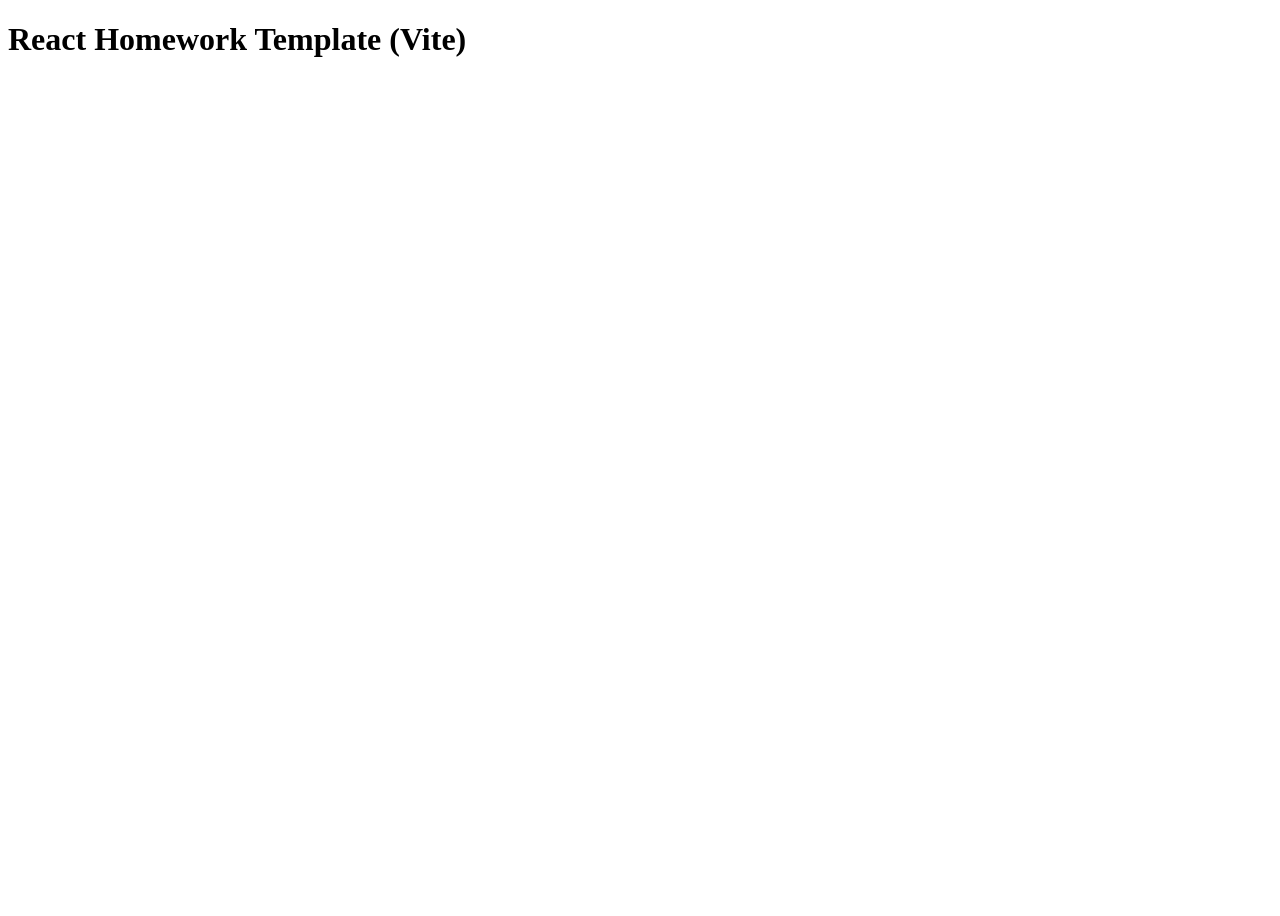
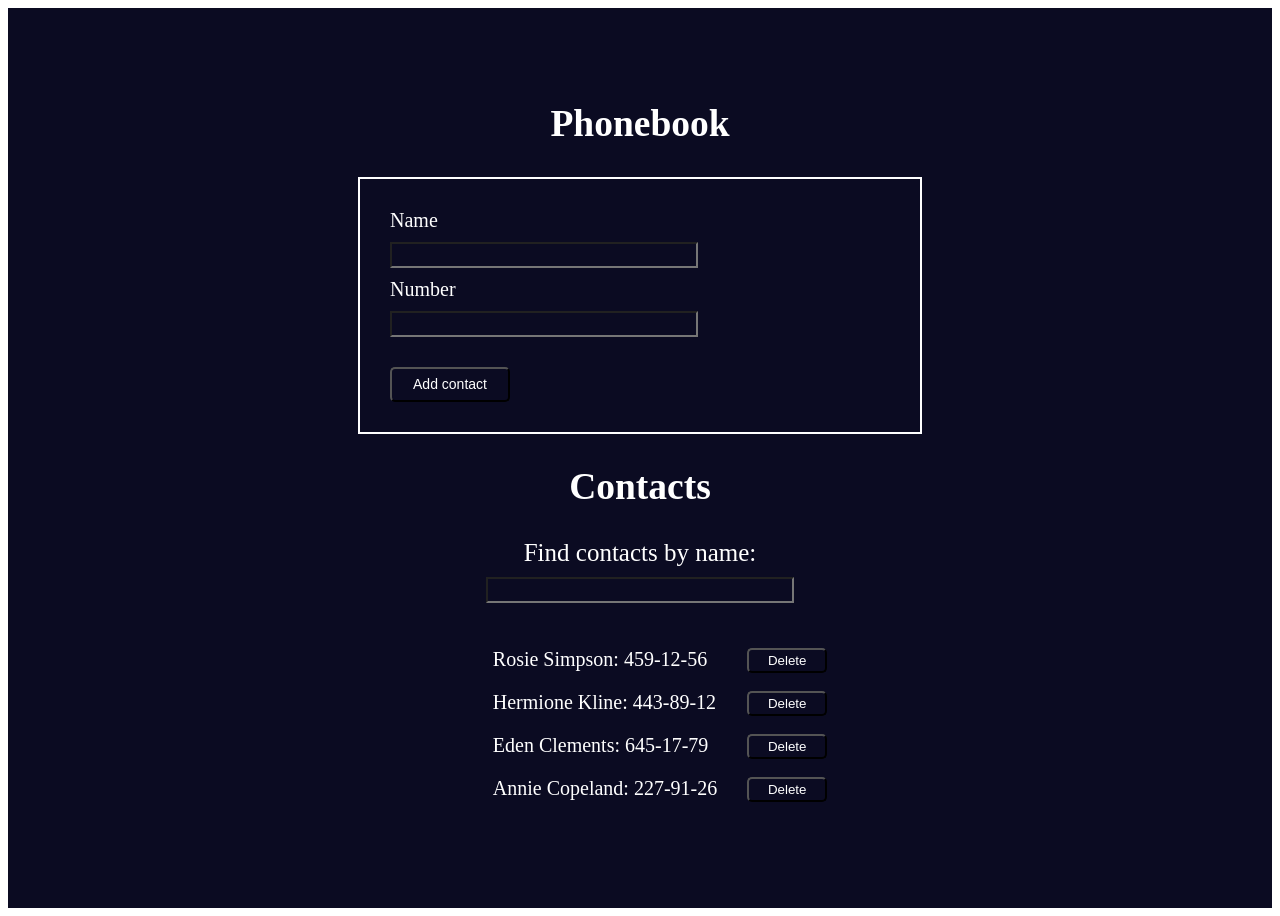
Before and after one commit to malwinaknie/goit-react-hw-04-phonebook, a React (Vite) app: page / in a window 1280 px wide. Before the commit the page ends 800 px from the top, so only its background shows below. Built offline with nearby package versions, Linux system fonts and the light colour scheme.

Commit message:
Finished task

```diff
--- a/package.json
+++ b/package.json
@@ -10,6 +10,7 @@
     "preview": "vite preview"
   },
   "dependencies": {
+    "nanoid": "^5.0.7",
     "react": "^18.3.1",
     "react-dom": "^18.3.1",
     "react-router-dom": "^6.23.1"
--- a/src/components/App.jsx
+++ /dev/null
@@ -1,9 +0,0 @@
-function App() {
-  return (
-    <>
-      <h1>React Homework Template (Vite)</h1>
-    </>
-  );
-}
-
-export default App;
--- /dev/null
+++ b/src/components/app/App.jsx
@@ -0,0 +1,94 @@
+import React, { Component } from "react";
+import ContactForm from "../contact-form/ContactForm";
+import Filter from "../filter/Filter";
+import ContactList from "../contact-list/ContactList";
+import { nanoid } from "nanoid";
+import styles from "../app/App.module.css";
+
+class App extends Component {
+constructor() {
+  super()
+  this.state = {
+    contacts: [],
+    filter: '',
+  }
+}
+
+  componentDidMount() {
+    const storedContacts = localStorage.getItem('contacts');
+    if (storedContacts) {
+      this.setState({contacts: JSON.parse(storedContacts)});
+    }
+    else {
+      this.setState({
+        contacts: [
+          { id: "id-1", name: "Rosie Simpson", number: "459-12-56" },
+          { id: "id-2", name: "Hermione Kline", number: "443-89-12" },
+          { id: "id-3", name: "Eden Clements", number: "645-17-79" },
+          { id: "id-4", name: "Annie Copeland", number: "227-91-26" },
+        ],
+      })
+    }
+  }
+
+  componentDidUpdate(prevProps, prevState) {
+    if (this.state.contacts !== prevState.contacts) {
+      localStorage.setItem('contacts', JSON.stringify(this.state.contacts));
+    }
+  }
+
+  addContact = (name, number) => {
+    const contactExists = this.state.contacts.some(
+      (contact) => contact.name.toLowerCase() === name.toLowerCase(),
+    );
+
+    if (contactExists) {
+      alert(`${name} is already in your contacts!`);
+      return;
+    }
+
+    const id = nanoid();
+    const contact = { id, name, number };
+    this.setState((prevState) => ({
+      contacts: [...prevState.contacts, contact],
+    }));
+  };
+
+  deleteContact = (contactId) => {
+    this.setState((prevState) => ({
+      contacts: prevState.contacts.filter(
+        (contact) => contact.id !== contactId),
+    }));
+  };
+
+  handleFilterChange = (e) => {
+    const { value } = e.target;
+    this.setState({ filter: value });
+  };
+
+  getFilteredContacts = () => {
+    const { contacts, filter } = this.state;
+    return contacts.filter((contact) =>
+      contact.name.toLowerCase().includes(filter.toLowerCase()),
+    );
+  };
+
+  render() {
+    const { filter } = this.state;
+    const filteredContacts = this.getFilteredContacts();
+    return (
+      <div className={styles["container"]}>
+        <h2>Phonebook</h2>
+        <ContactForm onSubmit={this.addContact} />
+        <h2>Contacts</h2>
+        <Filter value={filter} onChange={this.handleFilterChange} />
+        <ContactList
+          contacts={filteredContacts}
+          deleteContact={this.deleteContact}
+        />
+      </div>
+    );
+  }
+}
+
+export default App;
--- /dev/null
+++ b/src/components/app/App.module.css
@@ -0,0 +1,14 @@
+.container {
+    height: 100vh;
+    display: flex;
+    flex-direction: column;
+    justify-content: center;
+    align-items: center;
+    text-align: center;
+    gap: 10;
+    background-color: #0b0b22;
+    color: white;
+    font-size: 25px;
+    padding: 50px;
+
+}
--- /dev/null
+++ b/src/components/contact-form/ContactForm.jsx
@@ -0,0 +1,64 @@
+import React, { Component } from "react";
+import styles from './ContactForm.module.css'
+
+export default class ContactForm extends Component {
+    state = {
+        name: '',
+        number: '',
+      }
+
+handleChange = e => {
+    const {name, value} = e.target;
+    this.setState({[name]: value})
+};
+
+handleSubmit = e => {
+    e.preventDefault();
+    const {name, number} =this.state;
+    this.props.onSubmit(name, number);
+    this.setState({name: '', number:''})
+};
+
+render() {
+    const { name, number } = this.state;
+    return (
+      <div className={(styles["container"])}>
+        <form
+        className={(styles["form"])}
+        onSubmit={this.handleSubmit}>
+          <label className={(styles['label'])}>
+            Name
+            <input
+              className={(styles["input"])}
+              type="text"
+              name="name"
+              pattern="^[a-zA-Zа-яА-Я]+(([' -][a-zA-Zа-яА-Я ])?[a-zA-Zа-яА-Я]*)*$"
+              title="Name may contain only letters, apostrophe, dash and spaces. For example Adrian, Jacob Mercer, Charles de Batz de Castelmore d'Artagnan"
+              required
+              value={name}
+              onChange={this.handleChange}
+            />
+          </label>
+          <label className={(styles['label'])}>
+            Number
+            <input
+              className={(styles["input"])}
+              type="tel"
+              name="number"
+              pattern="\+?\d{1,4}?[-.\s]?\(?\d{1,3}?\)?[-.\s]?\d{1,4}[-.\s]?\d{1,4}[-.\s]?\d{1,9}"
+              title="Phone number must be digits and can contain spaces, dashes, parentheses and can start with +"
+              required
+              value={number}
+              onChange={this.handleChange}
+            />
+          </label>
+          <button
+          className={(styles["button"])}
+          type="submit">
+            Add contact
+          </button>
+        </form>
+      </div>
+    );
+  }
+}
--- /dev/null
+++ b/src/components/contact-form/ContactForm.module.css
@@ -0,0 +1,51 @@
+form {
+    display: flex;
+    flex-direction: column;
+    gap: 10px;
+}
+
+.container {
+    border: 2px solid white;
+    padding: 30px;
+    text-align: left;
+    width: 500px;
+}
+
+.input {
+    background-color: transparent;
+    color: white;
+    margin-top:  10px;
+    display: flex;
+    width: 300px;
+    height: 20px;
+    cursor: pointer;
+
+    &:hover,
+    &:active,
+    &:focus {
+    background-color: #3737655d;
+    transition: 0.3s;
+    }
+}
+
+.label {
+    font-size: 20px;
+}
+
+.button {
+    width: 120px;
+    height: 35px;
+    margin-top: 20px;
+    background-color: transparent;
+    color: white;
+    cursor: pointer;
+    border-radius: 5px;
+    font-size: 14px;
+
+    &:hover,
+    &:active,
+    &:focus {
+    background-color: #3737655d;
+    transition: 0.3s;
+    }
+}
--- /dev/null
+++ b/src/components/contact-list/ContactList.jsx
@@ -0,0 +1,35 @@
+import React from "react";
+import PropTypes from 'prop-types';
+import styles from './ContactList.module.css'
+
+const ContactList = ({ contacts, deleteContact }) => (
+    <ul className={(styles["container"])}>
+      {contacts.map(({id, name, number}) => (
+        <li
+        key={id}
+        className={(styles["list"])}>
+        {name + ': ' + number}
+        <button
+        className={(styles["button"])}
+        type="submit"
+        onClick={() => deleteContact(id)}>
+          Delete
+        </button>
+        </li>
+      ))}
+    </ul>
+  );
+
+  ContactList.propTypes = {
+    contacts: PropTypes.arrayOf(
+      PropTypes.shape({
+        id: PropTypes.string.isRequired,
+        name: PropTypes.string.isRequired,
+        number: PropTypes.string.isRequired,
+      })
+    ),
+    deleteContact: PropTypes.func.isRequired,
+  }
+
+
+  export default ContactList;
--- /dev/null
+++ b/src/components/contact-list/ContactList.module.css
@@ -0,0 +1,26 @@
+.list {
+    text-align: left;
+    list-style: none;
+    margin-bottom: 20px;
+    font-size: 20px;
+}
+
+.button {
+    width: 80px;
+    height: 25px;
+    margin-top: 20px;
+    background-color: transparent;
+    color: white;
+    cursor: pointer;
+    border-radius: 5px;
+    float: right;
+    margin: 0;
+    margin-left: 30px;
+
+    &:hover,
+    &:active,
+    &:focus {
+    background-color: #3737655d;
+    transition: 0.3s;
+    }
+}
--- /dev/null
+++ b/src/components/filter/Filter.jsx
@@ -0,0 +1,21 @@
+import React from 'react';
+import styles from './Filter.module.css'
+
+const Filter = ({ value, onChange }) => (
+    <div>
+        <label
+        className={(styles['label'])}>
+            Find contacts by name:
+            <input
+            className={(styles['input'])}
+            type="text"
+            value={value}
+            onChange={onChange}
+            pattern="^[a-zA-Zа-яА-Я]+(([' -][a-zA-Zа-яА-Я ])?[a-zA-Zа-яА-Я]*)*$"
+            title="Name may contain only letters, apostrophe, dash and spaces. For example Adrian, Jacob Mercer, Charles de Batz de Castelmore d'Artagnan"
+/>
+        </label>
+    </div>
+)
+
+export default Filter;
--- /dev/null
+++ b/src/components/filter/Filter.module.css
@@ -0,0 +1,21 @@
+.input {
+    background-color: transparent;
+    color: white;
+    margin-top:  10px;
+    display: flex;
+    width: 300px;
+    height: 20px;
+    cursor: pointer;
+    margin-bottom: 20px;
+
+    &:hover,
+    &:active,
+    &:focus {
+    background-color: #3737655d;
+    transition: 0.3s;
+    }
+}
+
+.label {
+    font-size: 25px;
+}
--- a/src/main.jsx
+++ b/src/main.jsx
@@ -1,6 +1,6 @@
 import React from "react";
 import ReactDOM from "react-dom/client";
-import App from "./components/App.jsx";
+import App from "./components/app/App";
 
 ReactDOM.createRoot(document.getElementById("root")).render(
   <React.StrictMode>
```
Also changed, not shown: 1 other file (tests, documents, lock files or other folders).
